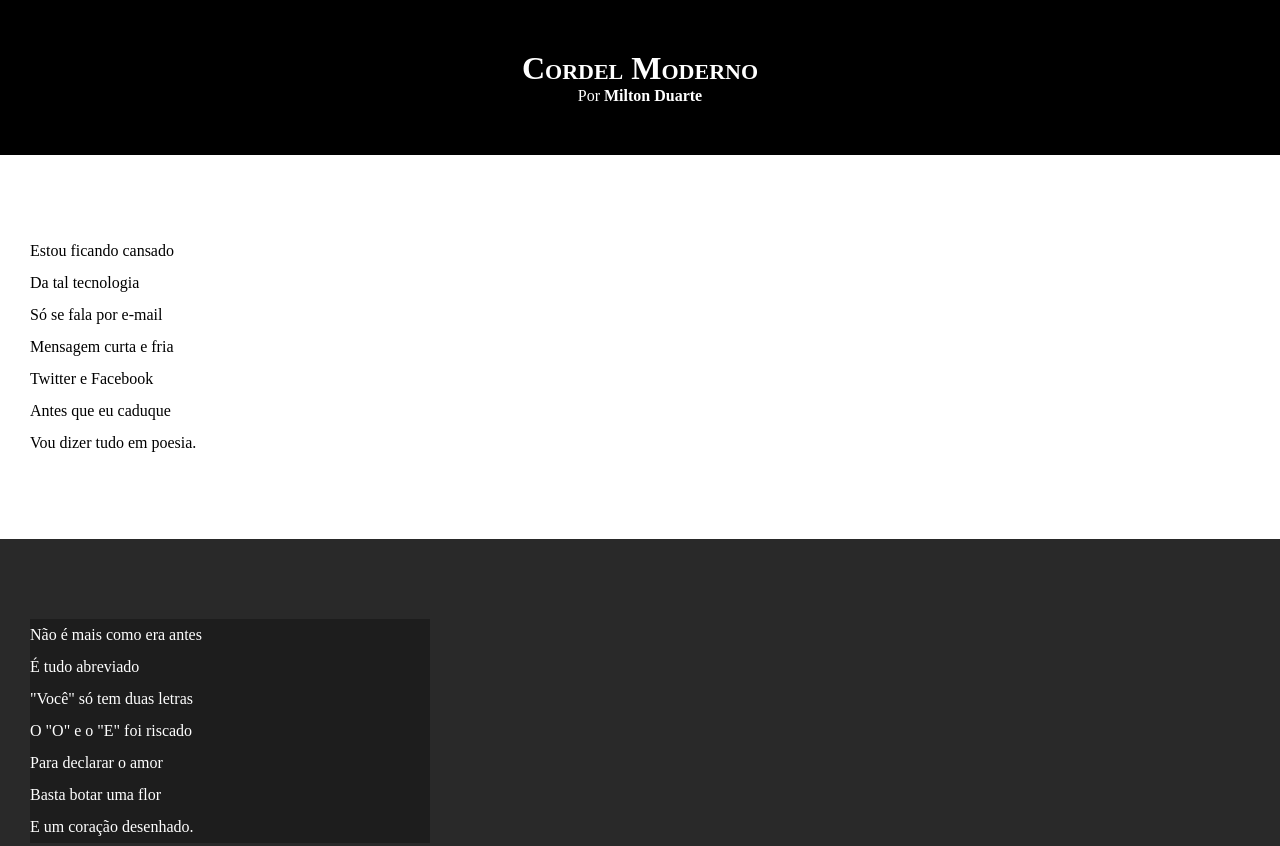
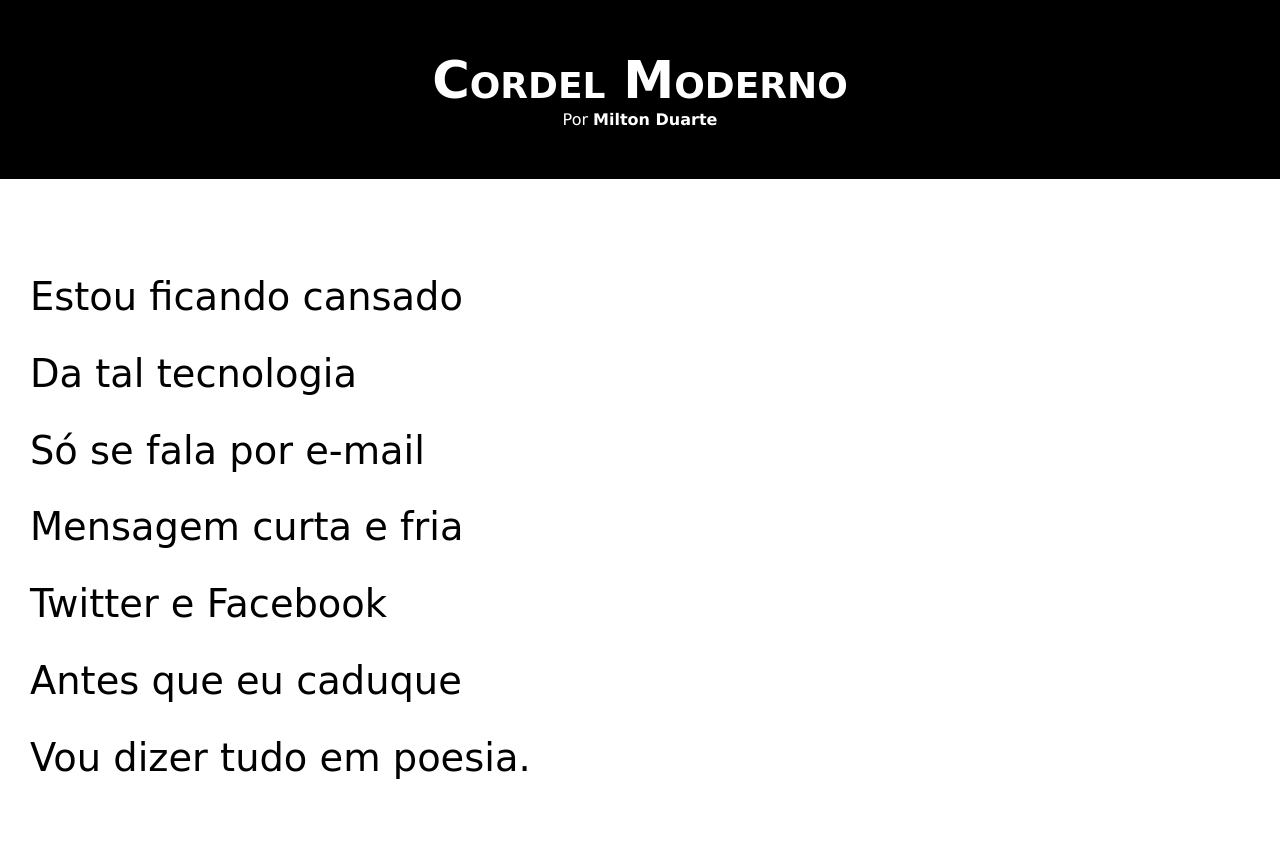
Before and after one commit to hinokamemarlon/html-css, a plain HTML site: page d012/index.html in a window 1280 px wide. Shown: the top 846 px of the page. Drawn offline with Linux system fonts and the light colour scheme.

Commit message:
atualizei

```diff
--- a/d012/estilo/style.css
+++ b/d012/estilo/style.css
@@ -4,10 +4,20 @@
     margin: 0px;
     padding: 0px;
 }
+@import url('https://fonts.googleapis.com/css2?family=Passion+One&display=swap');
+
+@import url('https://fonts.googleapis.com/css2?family=Sriracha&display=swap');
+
+:root{
+    --fonte01: verdana, geneva, tahoma, sans-serif;
+    --fonte02: 'Passion One', cursive;
+    --fonte03: 'Sriracha', cursive;
+}
 
 html, body{
     min-height: 100vh;
     background-color: darkgray;
+    font-family: var(--fonte01);
 }
 header{
     background-color: black;
@@ -18,6 +28,8 @@ header{
 header > h1{
     padding-top: 50px;
     font-variant: small-caps;
+    font-family: var(--fonte02);
+    font-size: 4vw;
 }
 header > p{
     padding-bottom: 50px;
@@ -35,10 +47,14 @@ section{
     padding-bottom: 10vh;
     line-height: 2em;
     padding-left: 30px;
+    font-family: var(--fonte03);
+    font-size: 3vw;
 }
 section.imagem > p{
     background-color: rgba(0, 0, 0, 0.284);
-    width: 400px;
+    display: inline-block;
+    padding: 5px;
+
 }
 section.imagem{
     background-color: rgb(41, 41, 41);
```
